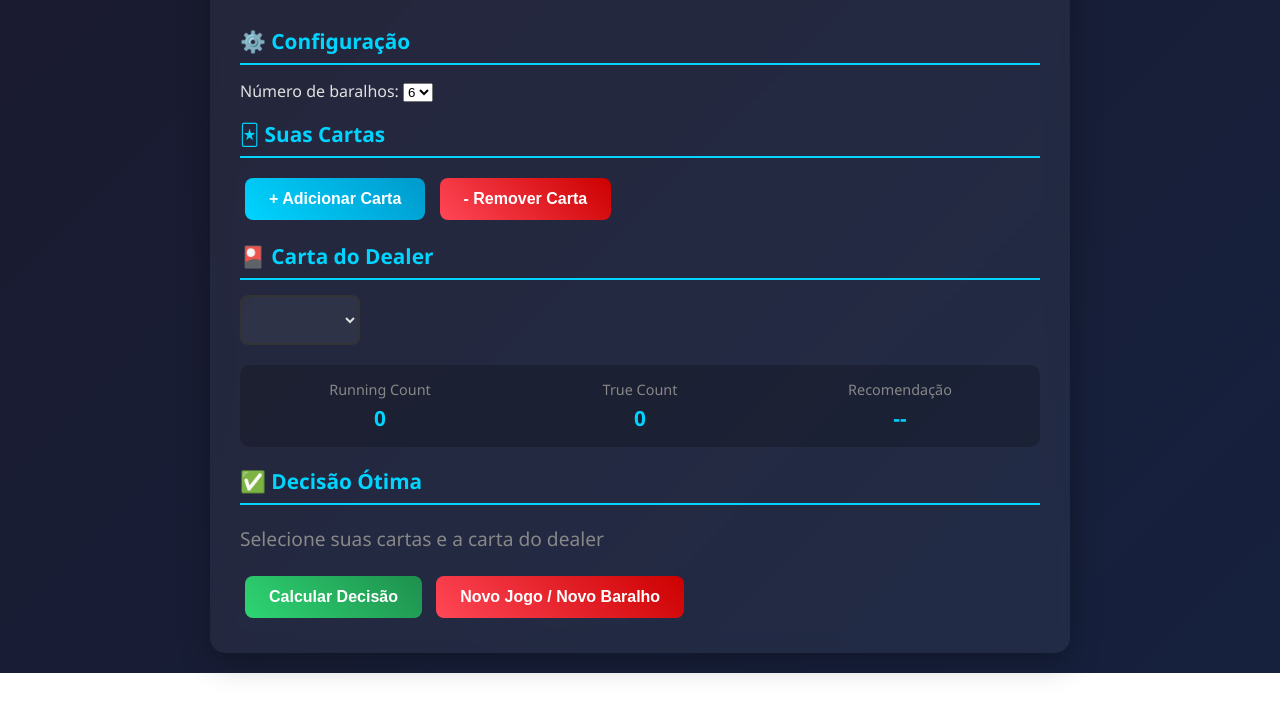
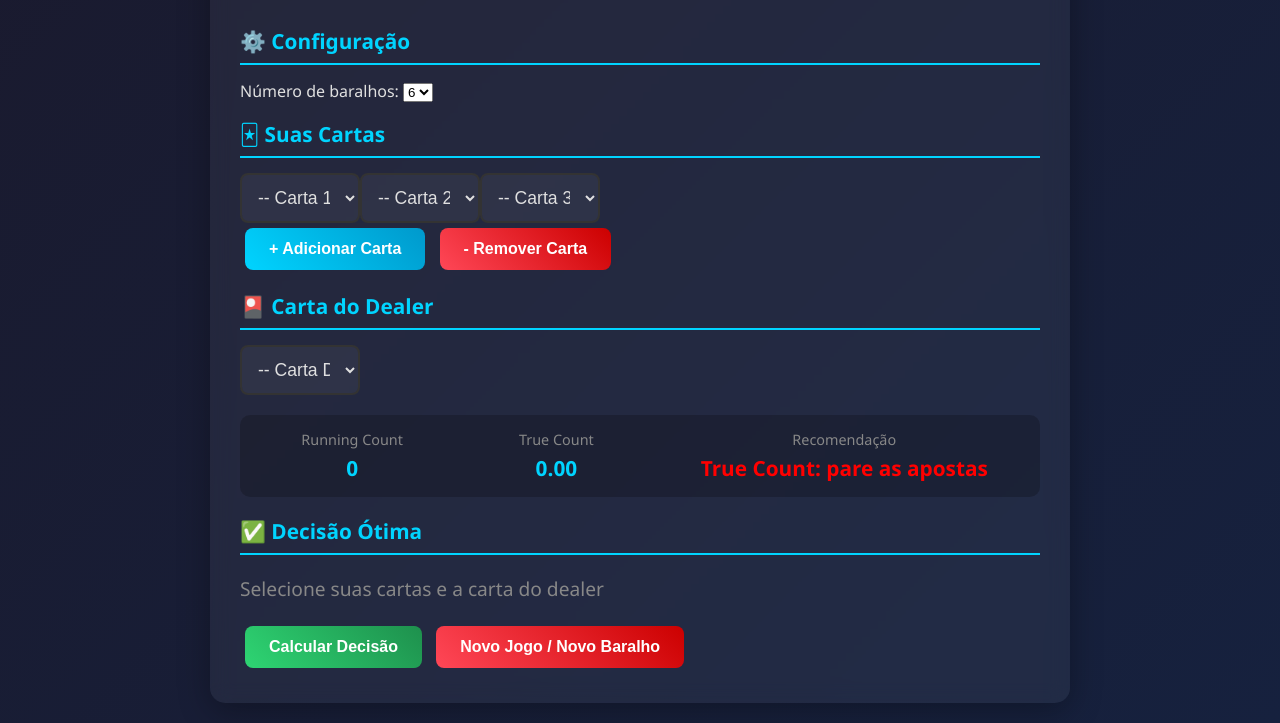
Before and after one commit to BlackSpinaL/BlackJack-Contagem, a plain HTML site: page index.html in a window 1280 px wide. Both pictures are taken after a click on the button "+ Adicionar Carta". Shown: the part 176-899 px from the top of the page. Before the commit the page ends 849 px from the top, so only its background shows below. Drawn offline with Linux system fonts and the light colour scheme.

Commit message:
Update index.html

```diff
--- a/index.html
+++ b/index.html
@@ -25,6 +25,9 @@ h1 { text-align:center; color:#00d4ff; margin-bottom:10px; font-size:2.5em; text
 .decision-STAND { background:linear-gradient(45deg,#2ed573,#1e904d); color:white; }
 .decision-DOUBLE { background:linear-gradient(45deg,#ff6b35,#f7931e); color:white; }
 .decision-SPLIT { background:linear-gradient(45deg,#8e44ad,#5d1088); color:white; }
+
+/* Nova classe para recomendação */
+.bet-red { color:red; font-weight:bold; }
 </style>
 </head>
 <body>
@@ -101,15 +104,43 @@ function addCard(){
 function removeCard(){
   if(playerCards.length>2){ playerCards.pop(); updateCardInputs(); updateCount(); }
 }
+function updateCardInputs(){
+  const container=document.getElementById('playerCardsContainer');
+  container.innerHTML='';
+  playerCards.forEach((card,index)=>{
+    const select=document.createElement('select');
+    select.className='card-select';
+    select.id=`card${index+1}`;
+    select.innerHTML=`<option value="">-- Carta ${index+1} --</option>
+      <option value="A">Ás</option><option value="2">2</option><option value="3">3</option>
+      <option value="4">4</option><option value="5">5</option><option value="6">6</option>
+      <option value="7">7</option><option value="8">8</option><option value="9">9</option>
+      <option value="10">10</option><option value="J">Valete</option><option value="Q">Dama</option><option value="K">Rei</option>`;
+    select.value=card;
+    select.onchange=()=>{ playerCards[index]=select.value; updateCount(); };
+    container.appendChild(select);
+  });
+  const dealer=document.getElementById('dealerCard');
+  dealer.innerHTML=`<option value="">-- Carta Dealer --</option>
+    <option value="A">Ás</option><option value="2">2</option><option value="3">3</option>
+    <option value="4">4</option><option value="5">5</option><option value="6">6</option>
+    <option value="7">7</option><option value="8">8</option><option value="9">9</option>
+    <option value="10">10</option><option value="J">Valete</option><option value="Q">Dama</option><option value="K">Rei</option>`;
+}
+
 function updateCount(){
   runningCount=0;
   playerCards.forEach(c=>{ runningCount+=cardCountValue(c); });
   let trueCount=runningCount/numDecks;
-  document.getElementById("runningCount").textContent=runningCount;
+  document.getElementBy
+    document.getElementById("runningCount").textContent=runningCount;
   document.getElementById("trueCount").textContent=trueCount.toFixed(2);
-  document.getElementById("betAdvice").textContent=(trueCount>=2)
-    ? "True Count: continue apostando"
-    : "True Count: pare as apostas";
+
+  if(trueCount>=2){
+    document.getElementById("betAdvice").innerHTML = "<strong class='bet-red'>True Count: continue apostando</strong>";
+  } else {
+    document.getElementById("betAdvice").innerHTML = "<strong class='bet-red'>True Count: pare as apostas</strong>";
+  }
 }
 
 function resetCount(){
```
